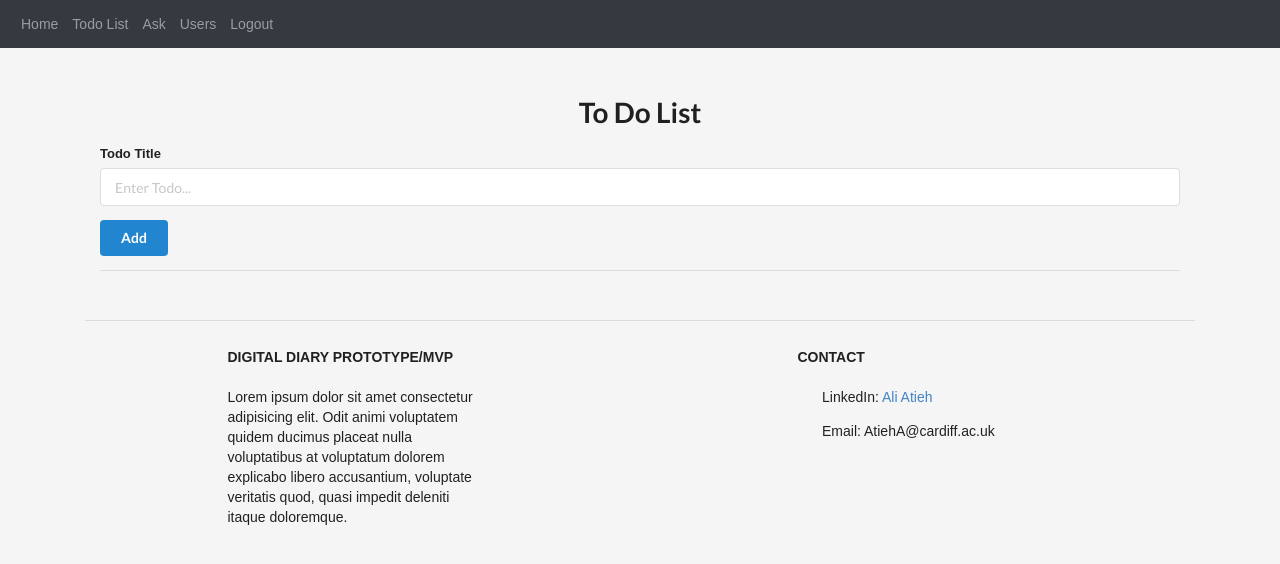
After one commit to Aloushie/kitabuk_diary, a Flask app: page /todo in a window 1280 px wide. The commit adds this page. Shown: the top 564 px of the page. Run offline with Flask 3, Linux system fonts and the light colour scheme; the visitor is signed in with stand-in values (Sample User, id 1); data that the repository does not hold is empty; some libraries are stand-ins or nearby versions.

Commit message:
Sixth push - Additional todo list functionality and some other text/design changes

```diff
--- a/diary/__init__.py
+++ b/diary/__init__.py
@@ -10,7 +10,7 @@ DB_NAME = "database.db"
 def create_app():
     app = Flask(__name__)
     app.config['SECRET_KEY'] = '5b28703b32c828ab64990c617b4e567b62076e79038a8688'
-    app.config['SQLALCHEMY_DATABASE_URI'] = 'mysql+pymysql://c1809817:Shadow28469@csmysql.cs.cf.ac.uk:3306/c1809817_digital_diary'
+    app.config['SQLALCHEMY_DATABASE_URI'] = 'mysql+pymysql://c1809817:Shadow28469@csmysql.cs.cf.ac.uk:3306/c1809817_Digital_Diary'
     db.init_app(app)
 
     from .views import views
--- a/diary/static/index.js
+++ b/diary/static/index.js
@@ -16,23 +16,93 @@ function deleteNote(noteId) {
   //   });
   // }
 
-// const inputs = document.querySelectorAll(".input");
+  $(document).ready(function () {
+    // example: https://getbootstrap.com/docs/4.2/components/modal/
+    // show modal
+    $('#task-modal').on('show.bs.modal', function (event) {
+        const button = $(event.relatedTarget) // Button that triggered the modal
+        const taskID = button.data('source') // Extract info from data-* attributes
+        const content = button.data('content') // Extract info from data-* attributes
+
+        const modal = $(this)
+        if (taskID === 'New Task') {
+            modal.find('.modal-title').text(taskID)
+            $('#task-form-display').removeAttr('taskID')
+        } else {
+            modal.find('.modal-title').text('Edit Task ' + taskID)
+            $('#task-form-display').attr('taskID', taskID)
+        }
+
+        if (content) {
+            modal.find('.form-control').val(content);
+        } else {
+            modal.find('.form-control').val('');
+        }
+    })
 
 
-// function addcl(){
-// 	let parent = this.parentNode.parentNode;
-// 	parent.classList.add("focus");
-// }
+    $('#submit-task').click(function () {
+        const tID = $('#task-form-display').attr('taskID');
+        console.log($('#task-modal').find('.form-control').val())
+        $.ajax({
+            type: 'POST',
+            url: tID ? '/edit/' + tID : '/create',
+            contentType: 'application/json;charset=UTF-8',
+            data: JSON.stringify({
+                'description': $('#task-modal').find('.form-control').val()
+            }),
+            success: function (res) {
+                console.log(res.response)
+                location.reload();
+            },
+            error: function () {
+                console.log('Error');
+            }
+        });
+    });
 
-// function remcl(){
-// 	let parent = this.parentNode.parentNode;
-// 	if(this.value == ""){
-// 		parent.classList.remove("focus");
-// 	}
-// }
+    $('.remove').click(function () {
+        const remove = $(this)
+        $.ajax({
+            type: 'POST',
+            url: '/delete/' + remove.data('source'),
+            success: function (res) {
+                console.log(res.response)
+                location.reload();
+            },
+            error: function () {
+                console.log('Error');
+            }
+        });
+    });
 
+    $('.state').click(function () {
+        const state = $(this)
+        const tID = state.data('source')
+        const new_state = "Todo"
+        if (state.text() === "In Progress") {
+            new_state = "Complete"
+        } else if (state.text() === "Complete") {
+            new_state = "Todo"
+        } else if (state.text() === "Todo") {
+            new_state = "In Progress"
+        }
 
-// inputs.forEach(input => {
-// 	input.addEventListener("focus", addcl);
-// 	input.addEventListener("blur", remcl);
-// });
+        $.ajax({
+            type: 'POST',
+            url: '/edit/' + tID,
+            contentType: 'application/json;charset=UTF-8',
+            data: JSON.stringify({
+                'status': new_state
+            }),
+            success: function (res) {
+                console.log(res)
+                location.reload();
+            },
+            error: function () {
+                console.log('Error');
+            }
+        });
+    });
+
+});
--- a/diary/static/style.css
+++ b/diary/static/style.css
@@ -47,3 +47,10 @@ a:hover{
 	padding: 3.5% 0 0;
 	margin: auto;
 }
+
+.boot {
+	width: 100%;
+	height: 100px;
+	padding: 3.5% 0 0;
+	margin: auto;
+}
--- a/diary/templates/base.html
+++ b/diary/templates/base.html
@@ -14,6 +14,9 @@
       href="https://stackpath.bootstrapcdn.com/font-awesome/4.7.0/css/font-awesome.min.css"
       crossorigin="anonymous"
     />
+    <link rel="stylesheet" href="https://cdn.jsdelivr.net/npm/semantic-ui@2.4.2/dist/semantic.min.css">
+    <script src="https://cdn.jsdelivr.net/npm/semantic-ui@2.4.2/dist/semantic.min.js"></script>
+
     <link rel=stylesheet type=text/css href="{{ url_for('static', filename='style.css') }}">
 
     <title>{% block title %}Home{% endblock %}</title>
@@ -32,6 +35,7 @@
         <div class="navbar-nav">
           {% if user.is_authenticated %}
           <a class="nav-item nav-link" id="home" href="/">Home</a>
+          <a class="nav-item nav-link" id="todo" href="/todo">Todo List</a>
           <!-- <a class="nav-item nav-link" id="questionnaire" href="/zbi">Interview</a> -->
           {% else %}
           <a class="nav-item nav-link" id="login" href="/login">Login</a>
--- /dev/null
+++ b/diary/templates/todo.html
@@ -0,0 +1,35 @@
+{% extends "base.html" %}
+{% block title %}TODO list{% endblock %} {% block content%}
+
+
+<div style="margin-top: 50px;" class="ui container">
+    <h1 class="ui center aligned header" align="center">To Do List</h1>
+
+    <form class="ui form" action="/add" method="post">
+        <div class="field">
+            <label>Todo Title</label>
+            <input type="text" name="title" placeholder="Enter Todo..."><br>
+        </div>
+        <button class="ui blue button" type="submit">Add</button>
+    </form>
+
+    <hr>
+
+    {% for todo in user.todos %}
+    <div class="ui segment">
+        <p class="ui big header">{{ todo.title }}</p>
+        <p>{{todo.date}}</p>
+
+        {% if todo.complete == False %}
+        <span class="ui gray label">Not Complete</span>
+        {% else %}
+        <span class="ui green label">Completed</span>
+        {% endif %}
+
+
+        <a class="ui blue button" href="/update/{{ todo.id }}">Update</a>
+        <a class="ui red button" href="/delete/{{ todo.id }}">Delete</a>
+    </div>
+    {% endfor %}
+</div>
+{% endblock %}
--- a/diary/views.py
+++ b/diary/views.py
@@ -1,6 +1,6 @@
 from flask import Blueprint, render_template, redirect, url_for, request, flash, jsonify
 from flask_login import login_required, current_user
-from .models import Note, Quest, Question, User
+from .models import Note, Quest, Question, User, Todo
 from . import db
 import json
 
@@ -176,3 +176,40 @@ def answer_page():
     }
 
     return render_template("answer_page.html", user=current_user, **context)
+
+@views.route('/todo')
+@login_required
+def todo():
+    todo = Todo.query.all()
+    return render_template("todo.html", todo=todo, user=current_user)
+
+
+@views.route("/add", methods=['POST'])
+@login_required
+def add():
+    if request.method == 'POST':
+        title = request.form.get("title")
+        new_todo = Todo(title=title, complete=False, user_id=current_user.id)
+        db.session.add(new_todo)
+        db.session.commit()
+        flash('Todo item added!', category='success')
+
+    return render_template("todo.html", user=current_user)
+
+
+@views.route("/update/<int:todo_id>")
+@login_required
+def update(todo_id):
+    todo = Todo.query.filter_by(id=todo_id).first()
+    todo.complete = not todo.complete
+    db.session.commit()
+    return redirect(url_for("views.todo"))
+
+
+@views.route("/delete/<int:todo_id>")
+@login_required
+def delete(todo_id):
+    todo = Todo.query.filter_by(id=todo_id).first()
+    db.session.delete(todo)
+    db.session.commit()
+    return redirect(url_for("views.todo"))
```
Also changed, not shown: diary/models.py (+8 -0 lines).
